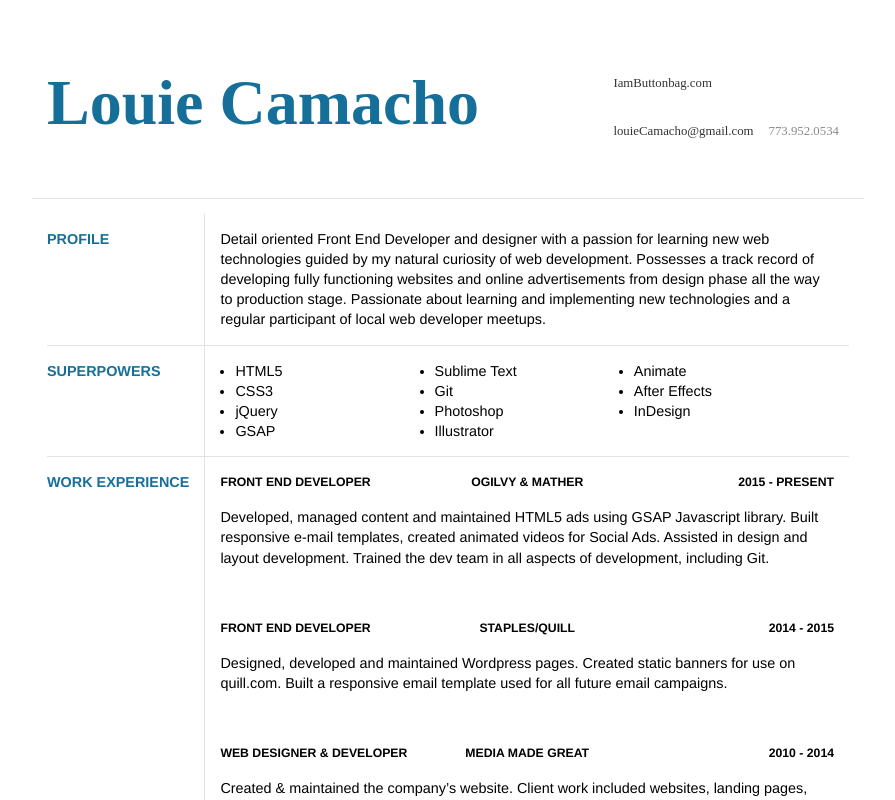
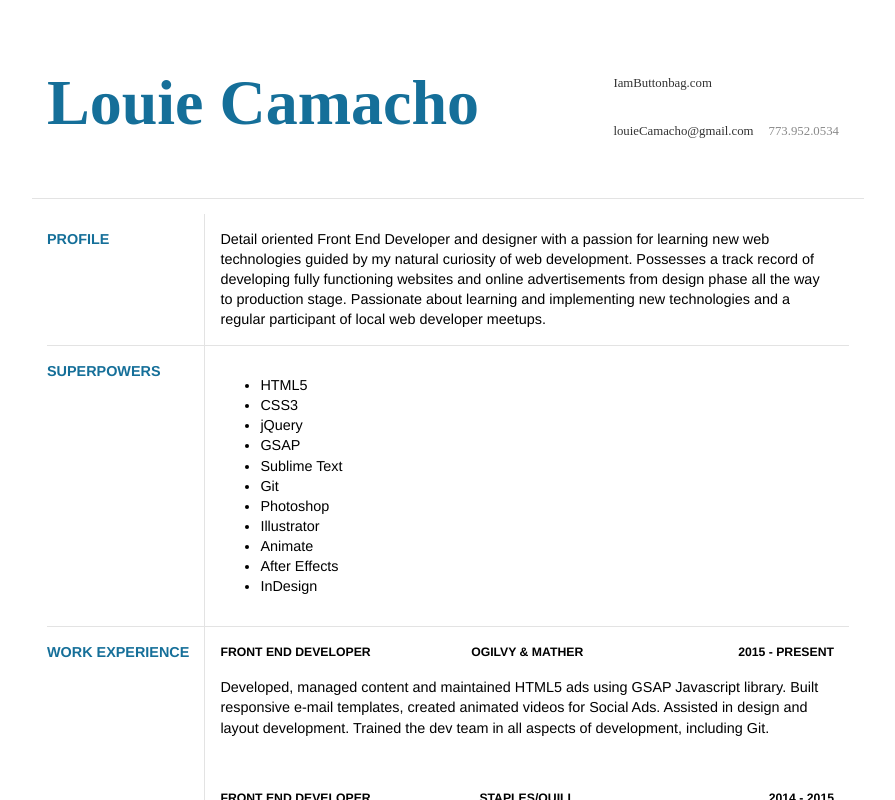
Before and after one commit to buttonbag/my-first-react-app, a React (Create React App) app: page / in a window 1280 px wide. Shown: the top 800 px of the page, without its empty margins (192-1087 px from the left). Built offline with nearby package versions, Linux system fonts and the light colour scheme.

Commit message:
renamed skills-list to superpowers

```diff
--- a/src/index.css
+++ b/src/index.css
@@ -69,8 +69,8 @@
 .content .profile:last-child, .content .skills:last-child, .content .work:last-child, .content .edu:last-child {
   border-bottom: none;
 }
-.content .skills-list {
-  column-count: 3;
+.content .superpowers {
+  column-count: 4;
   column-fill: balance-all;
   margin: 0;
   padding: 0 15px;
```
